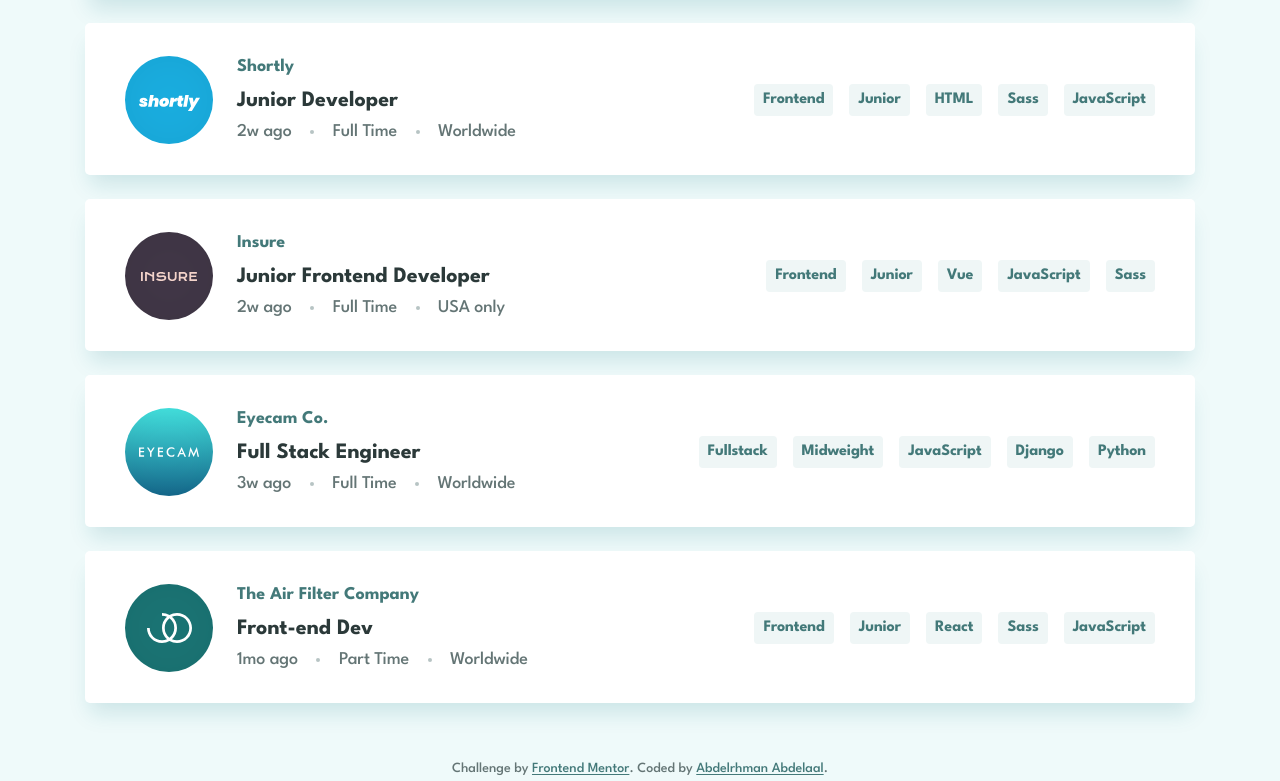
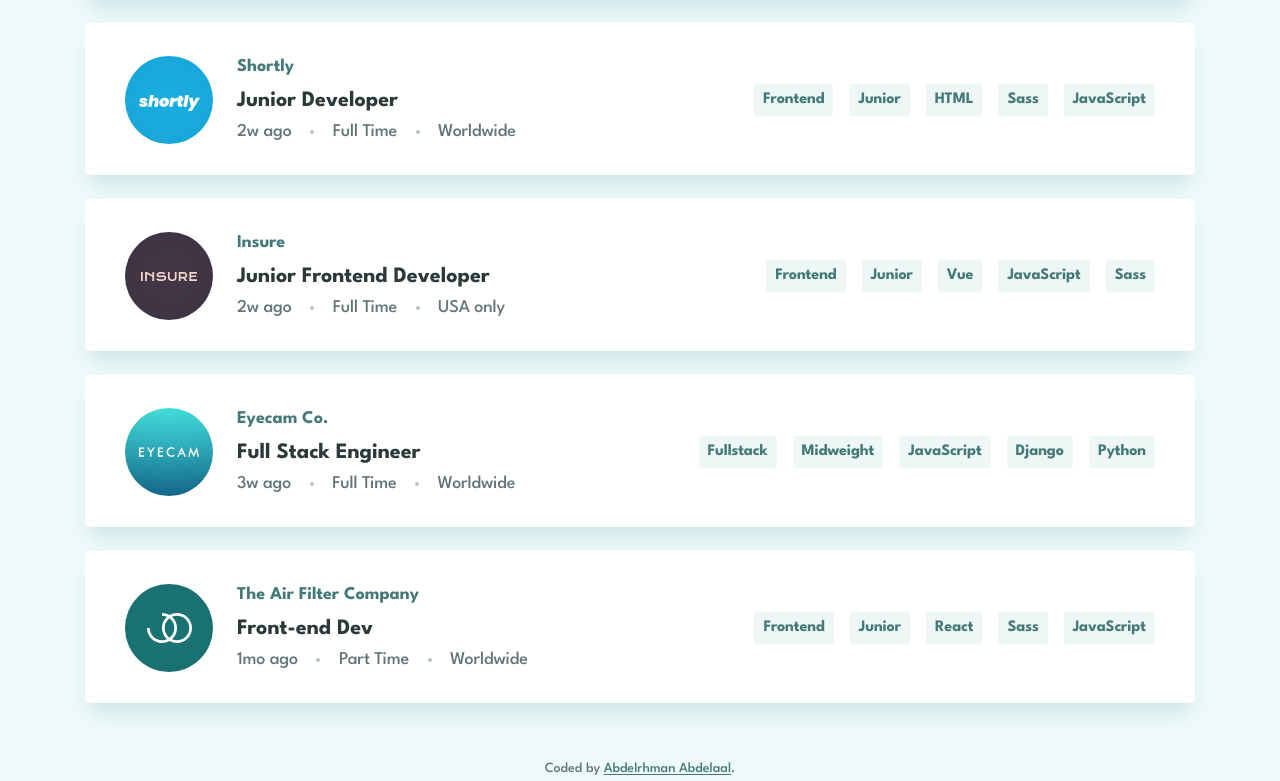
Before and after one commit to MrBlackvanta/job-listings-with-filtering, a Next.js app: page / in a window 1280 px wide. Shown: the part 1289-2070 px from the top of the page. Built offline with nearby package versions, Linux system fonts and the light colour scheme.

Commit message:
fix: remove Frontend Mentor attribution from site footer

```diff
--- a/src/components/site-footer.tsx
+++ b/src/components/site-footer.tsx
@@ -1,16 +1,7 @@
 export default function SiteFooter() {
   return (
     <footer className="px-6 pt-10 pb-0.5 text-center text-sm text-slate row:pt-20">
-      Challenge by{" "}
-      <a
-        href="https://www.frontendmentor.io?ref=challenge"
-        target="_blank"
-        rel="noopener noreferrer"
-        className="v-attribution-link"
-      >
-        Frontend Mentor
-      </a>
-      . Coded by{" "}
+      Coded by{" "}
       <a
         href="https://www.linkedin.com/in/abdelrhman-vanta/"
         target="_blank"
```
Also changed, not shown: screenshot.webp.
